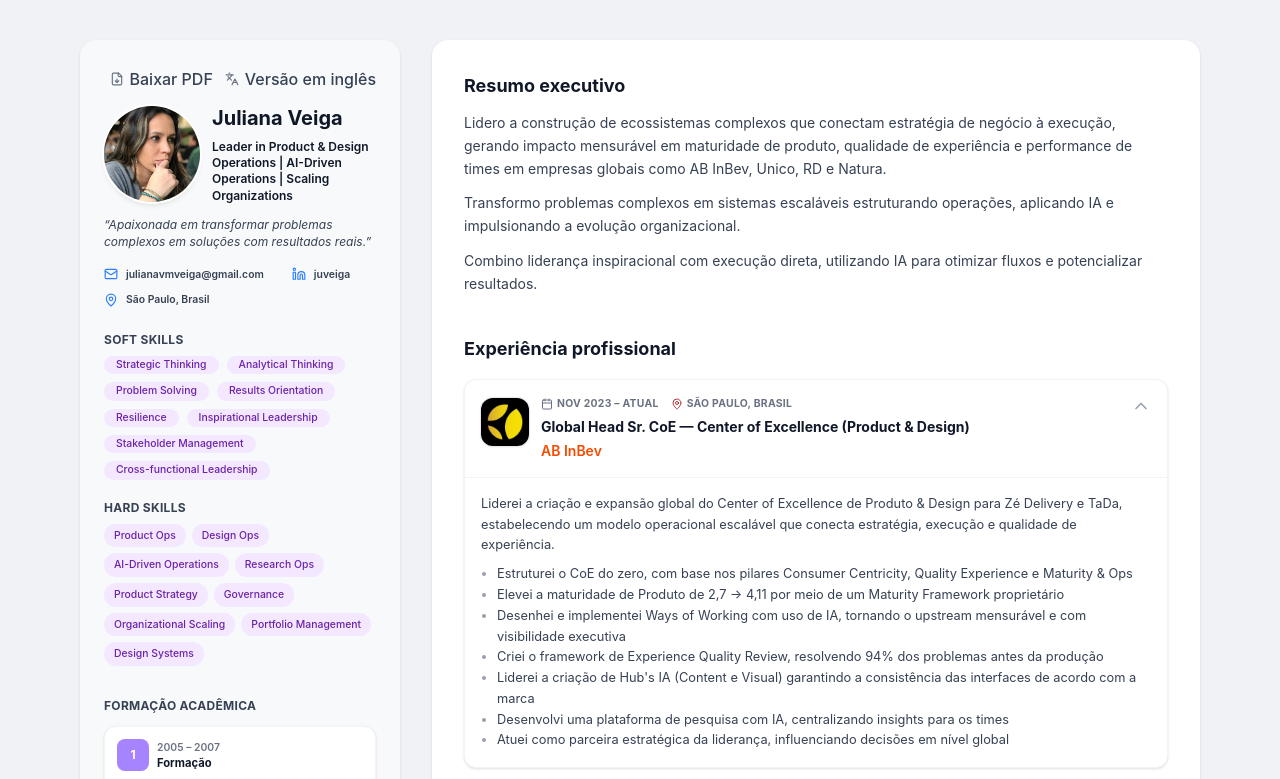
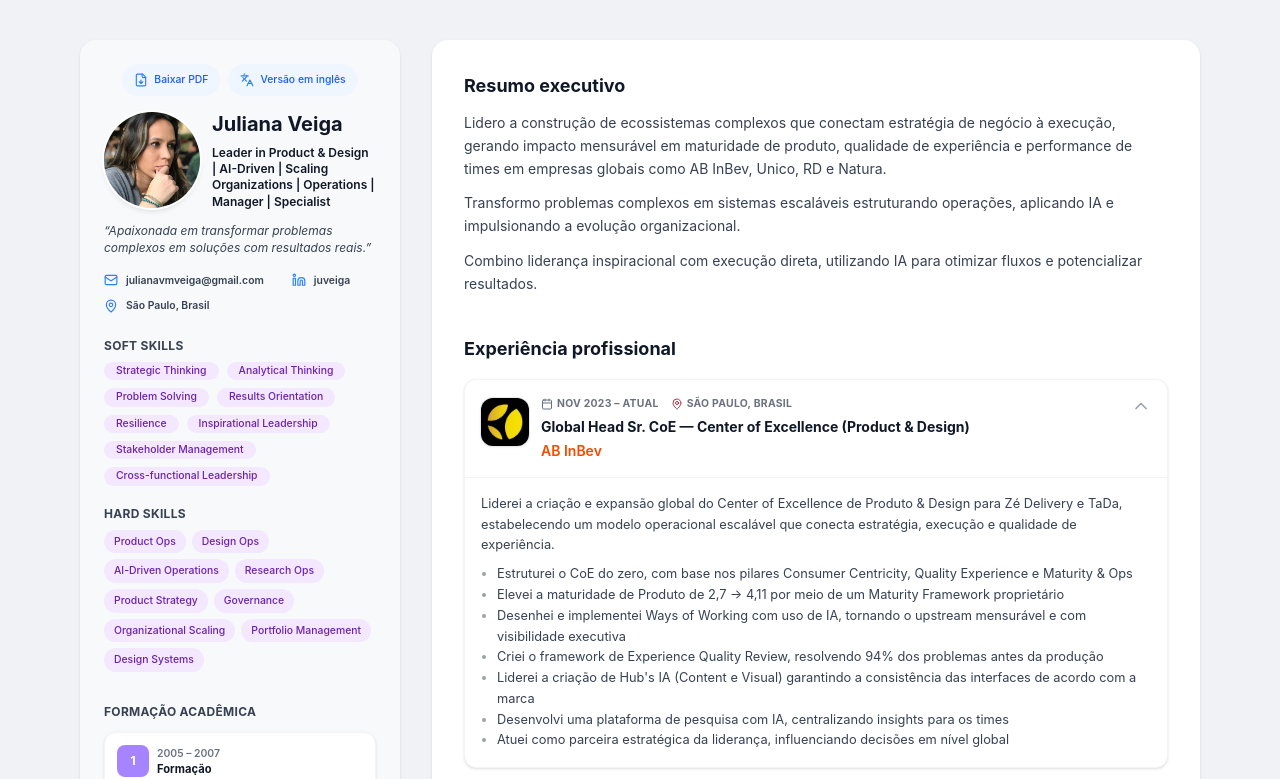
Before and after one commit to julyveiga/professional-resume, a React (Vite) app: page / in a window 1280 px wide. Shown: the top 779 px of the page. Built offline with nearby package versions, Linux system fonts and the light colour scheme.

Commit message:
perfil cv

```diff
--- a/src/app/data/resumePT.ts
+++ b/src/app/data/resumePT.ts
@@ -204,7 +204,7 @@
 export const headerPT = {
   name: "Juliana Veiga",
   title:
-    "Leader in Product & Design Operations | AI-Driven Operations | Scaling Organizations",
+    "Leader in Product & Design | AI-Driven | Scaling Organizations | Operations | Manager | Specialist",
   email: "julianavmveiga@gmail.com",
   linkedin: "https://www.linkedin.com/in/juveiga/",
   github: "",
--- a/src/app/pages/ResumeModernPage.tsx
+++ b/src/app/pages/ResumeModernPage.tsx
@@ -595,25 +595,25 @@
       <div className="resume-modern__layout mx-auto flex max-w-6xl flex-col gap-6 px-4 lg:flex-row lg:items-start lg:gap-8">
         {/* Profile header card */}
         <aside className="w-full shrink-0 rounded-2xl bg-[#F8F9FA] p-6 shadow-sm lg:sticky lg:top-8 lg:w-[min(100%,320px)]">
-          <div className="mb-3 flex flex-wrap items-center justify-end gap-3 text-[10px] font-medium text-gray-700 print:hidden">
+          <div className="mb-4 flex flex-wrap items-center justify-center gap-2 print:hidden">
             <button
               type="button"
               onClick={() => {
                 void handleExportPdf();
               }}
               disabled={pdfExporting}
-              className="inline-flex min-h-[30px] touch-manipulation items-center gap-1.5 text-gray-700 transition hover:text-gray-900 disabled:cursor-wait disabled:opacity-60"
+              className="inline-flex min-h-[32px] touch-manipulation items-center gap-1.5 rounded-full bg-blue-50 px-3 py-1 text-[0.65rem] font-medium leading-none text-blue-600 transition hover:bg-blue-100 disabled:cursor-wait disabled:opacity-60"
             >
-              <FileDown className="h-3.5 w-3.5 text-gray-500" />
+              <FileDown className="h-3.5 w-3.5 text-blue-500" />
               <span>{pdfExporting ? L.exportPdfLoading : L.exportPdf}</span>
             </button>
             <button
               type="button"
               onClick={() => setLanguage(language === 'pt' ? 'en' : 'pt')}
               disabled={pdfExporting}
-              className="inline-flex min-h-[30px] touch-manipulation items-center gap-1.5 text-gray-700 transition hover:text-gray-900 disabled:opacity-50"
+              className="inline-flex min-h-[32px] touch-manipulation items-center gap-1.5 rounded-full bg-blue-50 px-3 py-1 text-[0.65rem] font-medium leading-none text-blue-600 transition hover:bg-blue-100 disabled:opacity-50"
             >
-              <Languages className="h-3.5 w-3.5 text-gray-500" />
+              <Languages className="h-3.5 w-3.5 text-blue-500" />
               <span>{language === 'pt' ? L.englishVersion : L.portugueseVersion}</span>
             </button>
           </div>
```
